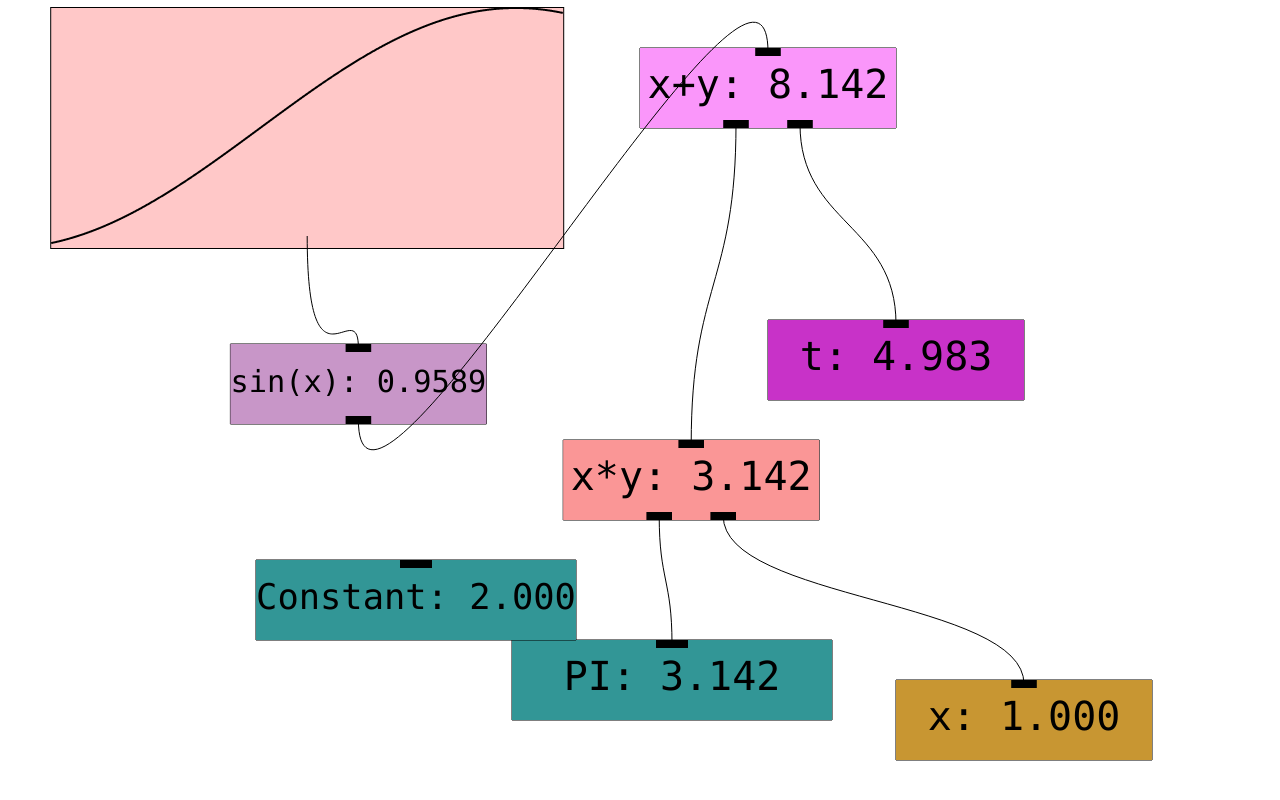
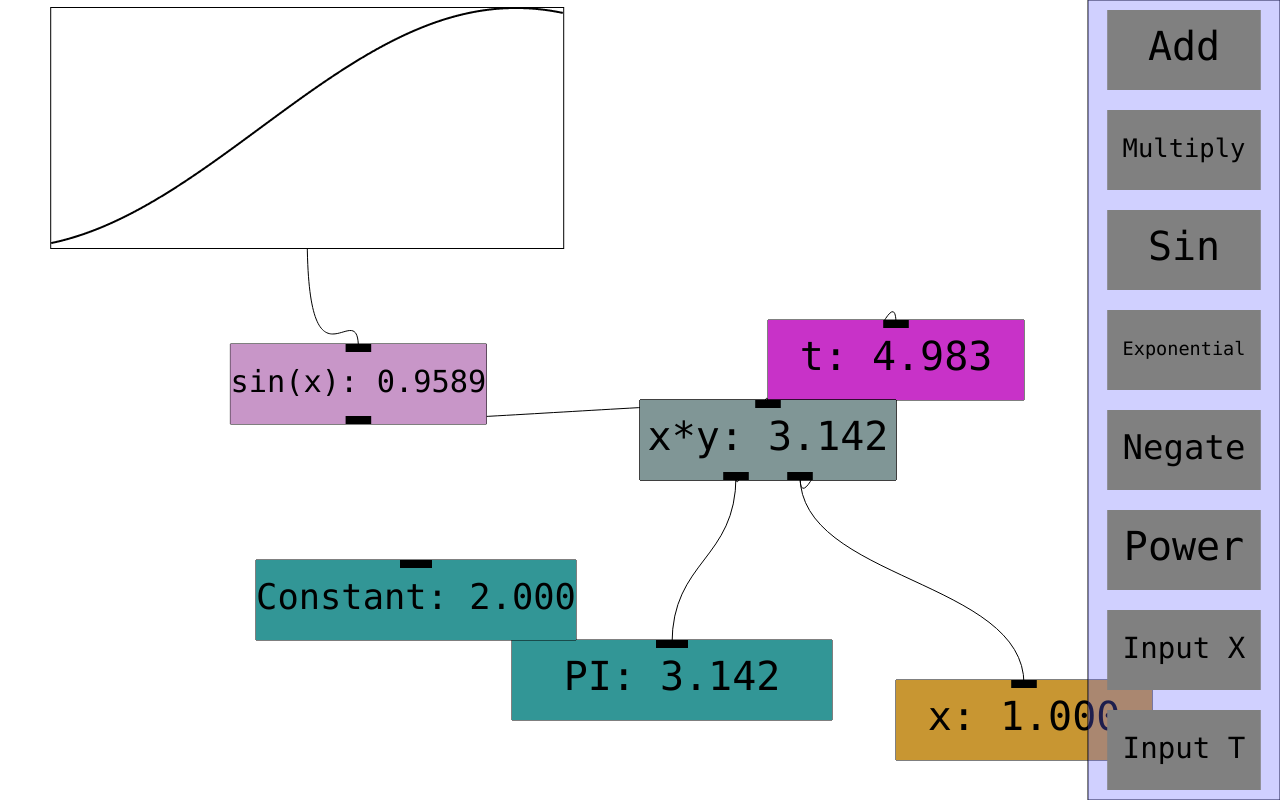
Before and after one commit to joemccourt/funsynth, a plain HTML site: page index.html in a window 1280 px wide. Drawn offline with Linux system fonts and the light colour scheme.

Commit message:
Menu for adding modules

```diff
--- a/index.html
+++ b/index.html
@@ -11,6 +11,8 @@
 		<script type="text/javascript" src="src/controller.js"></script>
 		<script type="text/javascript" src="src/model.js"></script>
 		<script type="text/javascript" src="src/view.js"></script>
+		<script type="text/javascript" src="src/menuConfig.js"></script>
+		<script type="text/javascript" src="src/menuController.js"></script>
 
 		<canvas id="funCanvas" width=800 height=600></canvas>
 	</body>
--- a/src/controller.js
+++ b/src/controller.js
@@ -46,7 +46,7 @@ FS.startSession = function() {
 var moduleDisplay = {
 		'type': 'funDisplay',
 		'box': {x:0.04,y:0.01,w:0.4,h:0.3},
-		'fillStyle': 'rgba(255,200,200,1)',
+		'fillStyle': 'rgba(255,255,255,1)',
 		'name': 'demoFunction',
 		'eval': function(p){return p.x;},
 		'z-index': 2
@@ -95,28 +95,10 @@ moduleDisplay.children = [moduleSin];
 // 		'z-index': 0
 // 	};
 
-var moduleAdd = {
-		'type': 'node',
-		'box': {x:0.5,y:0.06,w:0.2,h:0.1},
-		'fillStyle': 'rgba(250,150,250,1)',
-		'name': 'x+y',
-		'eval': function(p){return p.x+p.y;},
-		'z-index': 7
-	};
+var moduleAdd = FS.createNewModule("node","add");
+var moduleMul = FS.createNewModule("node","mul");
 
-FS.addModule(moduleAdd);
 moduleSin.children = [moduleAdd];
-
-var moduleMul = {
-		'type': 'node',
-		'box': {x:0.44,y:0.55,w:0.2,h:0.1},
-		'fillStyle': 'rgba(250,150,150,1)',
-		'name': 'x*y',
-		'eval': function(p){return p.x*p.y;},
-		'z-index': 5
-	};
-
-FS.addModule(moduleMul);
 
 var modulePI = {
 		'type': 'node',
@@ -145,6 +127,21 @@ var moduleConstant = {
 	};
 
 FS.addModule(moduleConstant);
+
+
+
+var moduleMenu = {
+		'type': 'menu',
+		'box': {x:0.85,y:0,w:0.15,h:1},
+		'fillStyle': 'rgba(50,150,150,1)',
+		'value': 2,
+		'name': 'Menu',
+		'eval': function(){return this.value;},
+		'z-index': 2
+	};
+
+FS.addModule(moduleMenu);
+
 	// {
 	// 	'type': 'input',
 	// 	'box': {x:0.3,y:0.4,w:0.2,h:0.1},
@@ -200,9 +197,10 @@ FS.setModuleIOPoints = function(module) {
 	module.inputPoints = inputPoints;
 };
 
-FS.createNewModule = function(type,nodeType){
+FS.createNewModule = function(type,nodeType,name){
 	var evalFunction = function(){return 0;};
-	var name = "";
+	if(!name){name = "";}
+
 	var numInput = 0;
 	if(nodeType == "add"){
 		evalFunction = function(p){return p.x+p.y;};
@@ -222,7 +220,11 @@ FS.createNewModule = function(type,nodeType){
 		numInput = 1;
 	}else if(nodeType == "exp"){
 		evalFunction = function(p){return Math.exp(p.x);};
-		name = "x+y";
+		name = "e^x";
+		numInput = 1;
+	}else if(nodeType == "neg"){
+		evalFunction = function(p){return -p.x;};
+		name = "-x";
 		numInput = 1;
 	}else if(nodeType == "constant"){
 		evalFunction = function(p){return p.x+p.y;};
@@ -297,6 +299,13 @@ FS.mousemove = function(x,y){
 				b.w = Math.max(0.03,x-b.x);
 				b.h = Math.max(0.03,y-b.y);
 			}
+		}else{
+			for(var i = 0; i < FS.modules.length; i++) {
+				var m = FS.modules[i];
+				var b = m.box;
+				b.x = b.x0 + x-FS.mouseDownPos.x;
+				b.y = b.y0 + y-FS.mouseDownPos.y;
+			}
 		}
 	}
 };
@@ -311,11 +320,18 @@ FS.mousedown = function(x,y){
 		var m = FS.modules[i];
 		var b = m.box;
 
+		b.x0 = b.x;
+		b.y0 = b.y;
+
 		if(b.x <= x && b.x+b.w >= x && b.y <= y && b.y+b.h >= y){
 			if(!FS.moduleSelected || FS.moduleSelected['z-index'] < m['z-index']){
 				FS.moduleSelected = m;
 				FS.mouseDownDelta = {x:x-b.x,y:y-b.y};
 				FS.mouseDownType = "move";
+
+				if(m.type == "menu"){
+					FS.menuMousedown(m,x,y);
+				}
 
 				var xRel = (x-b.x)/b.w;
 				var yRel = (y-b.y)/b.h;
--- /dev/null
+++ b/src/menuConfig.js
@@ -0,0 +1,44 @@
+FS.menu = {
+	buttons: [
+		{
+			"display": "Add",
+			"type": "node",
+			"nodeType": "add"
+		},
+		{
+			"display": "Multiply",
+			"type": "node",
+			"nodeType": "mul"
+		},
+		{
+			"display": "Sin",
+			"type": "node",
+			"nodeType": "sin"
+		},
+		{
+			"display": "Exponential",
+			"type": "node",
+			"nodeType": "exp"
+		},
+		{
+			"display": "Negate",
+			"type": "node",
+			"nodeType": "neg"
+		},
+		{
+			"display": "Power",
+			"type": "node",
+			"nodeType": "pow"
+		},
+		{
+			"display": "Input X",
+			"type": "input",
+			"name": "x"
+		},
+		{
+			"display": "Input T",
+			"type": "input",
+			"name": "t"
+		}
+	]
+};
--- /dev/null
+++ b/src/menuController.js
@@ -0,0 +1,27 @@
+FS.menuMousedown = function(m,x,y) {
+
+	var buttons = FS.menu.buttons;
+	var n = buttons.length;
+	var b = m.box;
+	for(var i = 0; i < n; i++){
+		var bOffset = {x:0.1,y:(0.1+i)/n,w:0.8,h:0.8/n};
+		var button = buttons[i];
+
+		var left = b.x+bOffset.x*b.w;
+		var right = left+bOffset.w*b.w;
+
+		var top = b.y+bOffset.y*b.h;
+		var bottom = top + bOffset.h*b.h;
+
+		if(x >= left && x <= right && y >= top && y <= bottom){
+			var moduleAdd = FS.createNewModule(button.type,button.nodeType,button.name);
+			break;
+		}
+	}
+
+};
+
+FS.menuMousemove = function(x,y) {
+
+
+};
--- a/src/view.js
+++ b/src/view.js
@@ -186,8 +186,63 @@ FS.drawEdges = function() {
 	ctx.restore();
 };
 
+FS.drawMenu = function(m) {
+	var ctx = FS.ctx;
+	ctx.save();
+
+	var w = FS.canvas.width;
+	var h = FS.canvas.height;
+
+	var b = m.box;
+
+	ctx.fillStyle = "rgba(100,100,255,0.3)";
+	ctx.strokeStyle = "black";
+
+	ctx.beginPath();
+	ctx.lineTo(b.x*w,b.y*h);
+	ctx.lineTo((b.x+b.w)*w,b.y*h);
+	ctx.lineTo((b.x+b.w)*w,(b.y+b.h)*h);
+	ctx.lineTo(b.x*w,(b.y+b.h)*h);
+	ctx.closePath();
+	ctx.stroke();
+	ctx.fill();
+
+	var buttons = FS.menu.buttons;
+	var n = buttons.length;
+	for(var i = 0; i < n; i++){
+		var bOffset = {x:0.1,y:(0.1+i)/n,w:0.8,h:0.8/n};
+		var button = buttons[i];
+
+		ctx.fillStyle = "gray";
+		ctx.beginPath();
+		ctx.lineTo((b.x+bOffset.x*b.w)*w,(b.y+bOffset.y*b.h)*h);
+		ctx.lineTo(((b.x+bOffset.x*b.w)+bOffset.w*b.w)*w,(b.y+bOffset.y*b.h)*h);
+		ctx.lineTo(((b.x+bOffset.x*b.w)+bOffset.w*b.w)*w,((b.y+bOffset.y*b.h)+bOffset.h*b.h)*h);
+		ctx.lineTo((b.x+bOffset.x*b.w)*w,((b.y+bOffset.y*b.h)+bOffset.h*b.h)*h);
+		ctx.closePath();
+		ctx.fill();
+
+		ctx.textAlign = "center";
+		ctx.textBaseline = "middle";
+		ctx.fillStyle = 'black';
+		var text = button.display;
+		var height = 0.5*Math.min(w*b.w*bOffset.w,h*b.h*bOffset.h);
+		ctx.font = height + "px Lucida Console";
+		var metrics = ctx.measureText(text);
+
+		if(metrics.width > 0.8*w*b.w*bOffset.w){
+			height *= 0.8*w*b.w*bOffset.w/metrics.width;
+			ctx.font = height + "px Lucida Console";
+		}
+
+		ctx.fillText(text,((b.x+bOffset.x*b.w)+bOffset.w*b.w/2)*w,((b.y+bOffset.y*b.h)+bOffset.h*b.h/2)*h);
+
+	}
+};
+
 FS.drawModules = function() {
 
+	FS.drawEdges();
 
 	for(var i = 0; i < FS.modules.length; i++){
 		var m = FS.modules[i];
@@ -196,7 +251,8 @@ FS.drawModules = function() {
 			FS.drawNode(m);
 		}else if(m.type == 'funDisplay'){
 			FS.drawFun(m);
+		}else if(m.type == 'menu'){
+			FS.drawMenu(m);
 		}
 	}
-	FS.drawEdges();
 };
```
